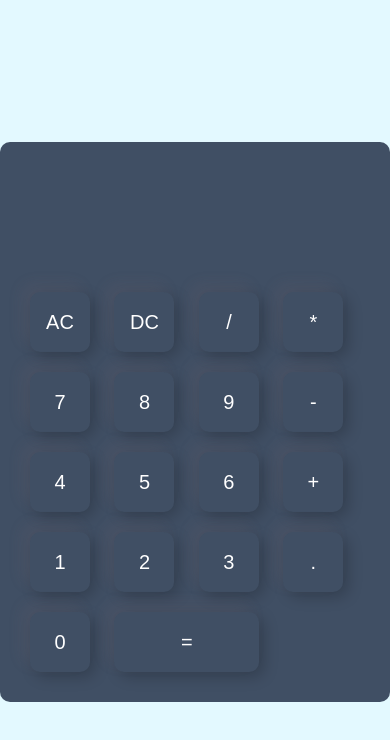
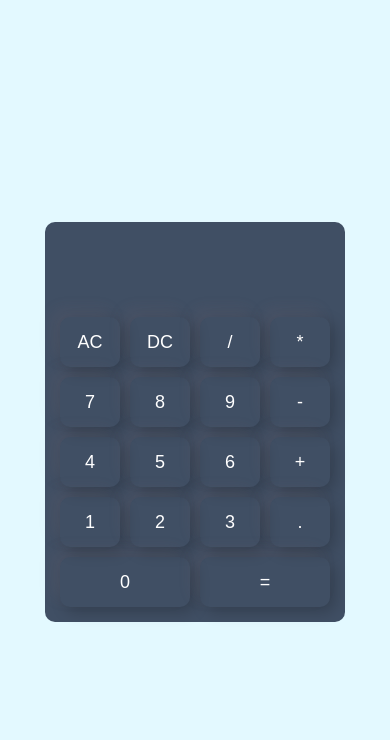
Before and after one commit to suptoo/Simple-Calculator, a plain HTML site: page index.html in a window 390 px wide. Drawn offline with Linux system fonts and the light colour scheme.

Commit message:
Update calculator.css

```diff
--- a/calculator.css
+++ b/calculator.css
@@ -4,6 +4,7 @@
     font-family: 'Poppins', sans-serif;
     box-sizing: border-box;
 }
+
 .container {
     width: 100%;
     height: 100vh;
@@ -12,15 +13,25 @@
     justify-content: center;
     align-items: center;
 }
+
 .calculator {
     background: #404f64;
     padding: 20px;
     border-radius: 10px;
+    max-width: 300px;
+    width: 100%;
 }
+
+.calculator form {
+    display: grid;
+    grid-template-columns: repeat(4, 1fr);
+    gap: 10px;
+}
+
 .calculator form input {
     border: 0;
     outline: 0;
-    width: 60px;
+    width: 100%;
     height: 60px;
     border-radius: 10px;
     box-shadow: -8px -8px 15px rgba(157, 119, 119, 0.1), 5px 5px 15px rgba(0, 0, 0, 0.2);
@@ -28,19 +39,56 @@
     font-size: 20px;
     color: #fff;
     cursor: pointer;
-    margin: 10px;
 }
+
 form .display {
+    grid-column: 1 / -1;
     display: flex;
     justify-content: flex-end;
-    margin: 20px 0;
+    margin-bottom: 20px;
 }
+
 form .display input {
     text-align: right;
     flex: 1;
     font-size: 45px;
     box-shadow: none;
 }
+
 form input.equal {
-    width: 145px;
+    grid-column: span 2;
 }
+
+form input.zero {
+    grid-column: span 2;
+}
+
+@media (max-width: 480px) {
+    .calculator {
+        padding: 15px;
+    }
+
+    .calculator form input {
+        height: 50px;
+        font-size: 18px;
+    }
+
+    form .display input {
+        font-size: 36px;
+    }
+}
+
+@media (max-width: 320px) {
+    .calculator {
+        padding: 10px;
+    }
+
+    .calculator form input {
+        height: 45px;
+        font-size: 16px;
+    }
+
+    form .display input {
+        font-size: 30px;
+    }
+}
```
